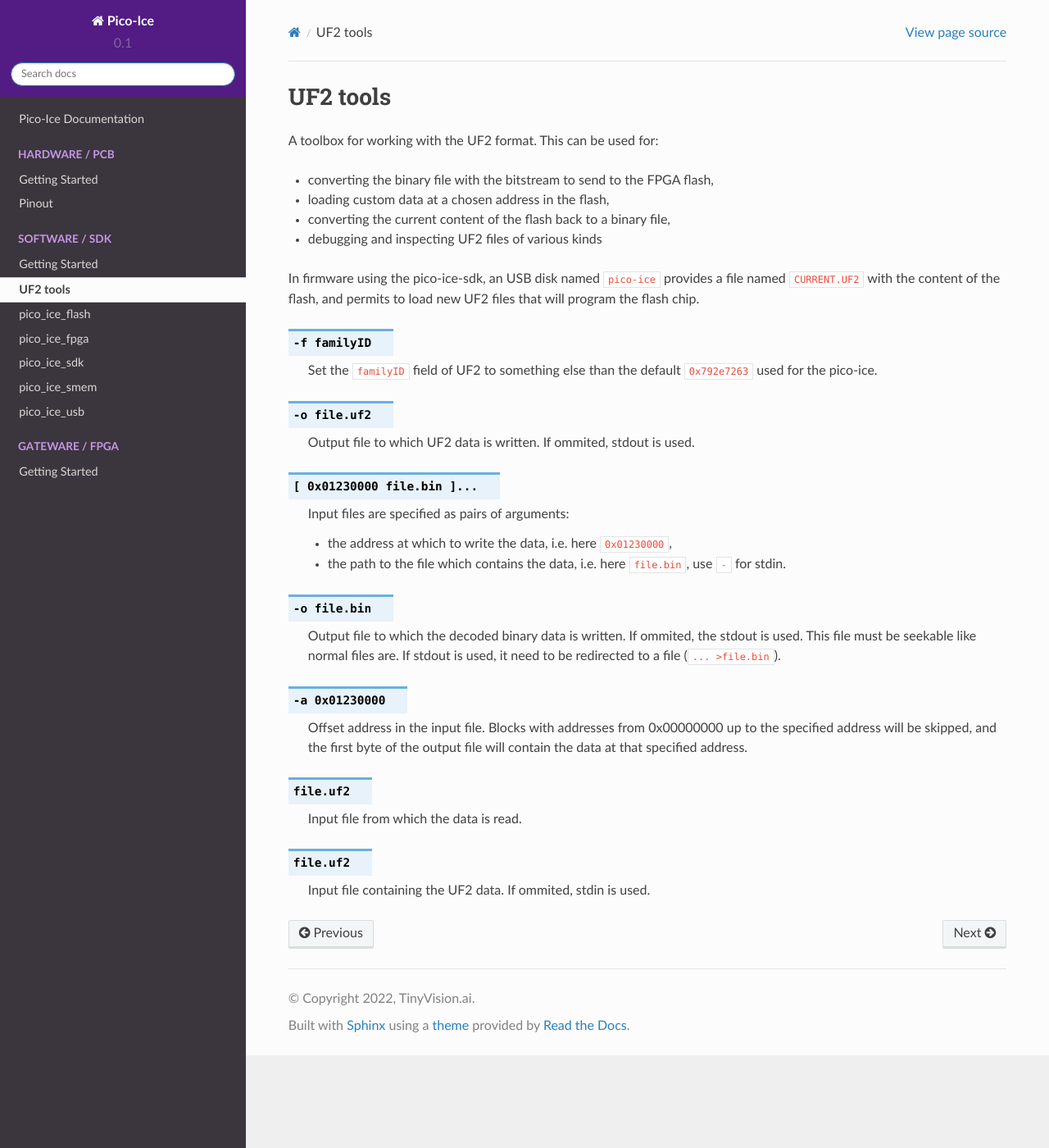
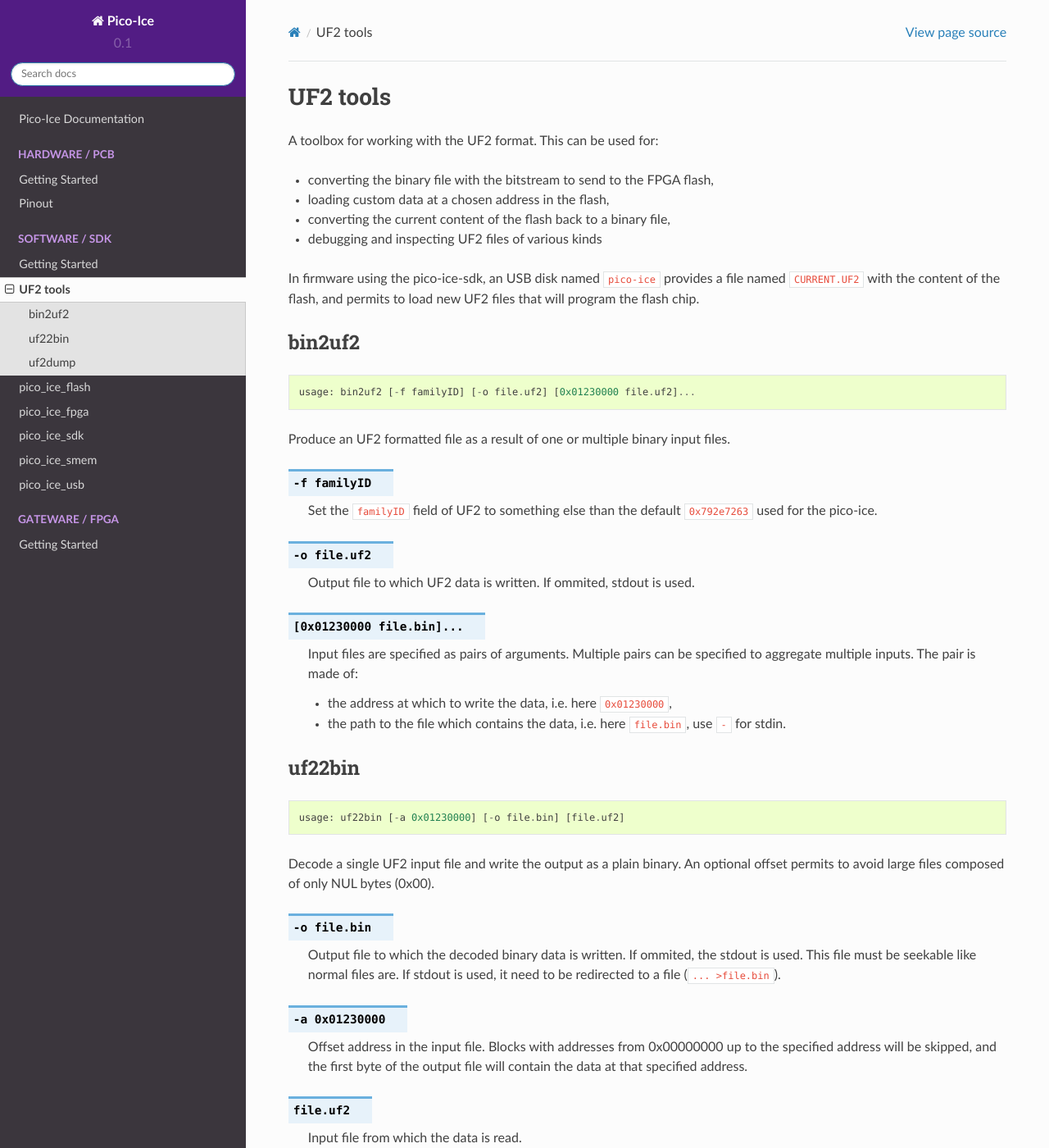
Before and after one commit to tinyvision-ai-inc/pico-ice, a Sphinx documentation site: the page built from Docs/software/uf2-tools.rst, in a window 1280 px wide and 1400 px high. Shown: the whole window at 82% size. Built offline with Sphinx 7.4.7 and the Read the Docs theme 2.0.0, drawn with Linux system fonts in a browser that asks for light colours; some of the changed text lies outside the part shown.

Commit message:
add command-line usage description

```diff
--- a/Docs/software/uf2-tools.rst
+++ b/Docs/software/uf2-tools.rst
@@ -14,9 +14,16 @@
 and permits to load new UF2 files that will program the flash chip.
 
 
+bin2uf2
+-------
+
+.. code::
+
+   usage: bin2uf2 [-f familyID] [-o file.uf2] [0x01230000 file.uf2]...
+
+Produce an UF2 formatted file as a result of one or multiple binary input files.
+
 .. program:: bin2uf2
-
-   Produce an UF2 formatted file as a result of one or multiple binary input files.
 
 .. option:: -f familyID
 
@@ -27,18 +34,27 @@
    Output file to which UF2 data is written.
    If ommited, stdout is used.
 
-.. option:: [ 0x01230000 file.bin ]...
+.. option:: [0x01230000 file.bin]...
 
-   Input files are specified as pairs of arguments:
+   Input files are specified as pairs of arguments.
+   Multiple pairs can be specified to aggregate multiple inputs.
+   The pair is made of:
 
    * the address at which to write the data, i.e. here ``0x01230000``,
    * the path to the file which contains the data, i.e. here ``file.bin``, use ``-`` for stdin.
 
 
+uf22bin
+-------
+
+.. code::
+
+   usage: uf22bin [-a 0x01230000] [-o file.bin] [file.uf2]
+
+Decode a single UF2 input file and write the output as a plain binary.
+An optional offset permits to avoid large files composed of only NUL bytes (0x00).
+
 .. program:: uf22bin
-
-   Decode a single UF2 input file and write the output as a plain binary.
-   An optional offset permits to avoid large files composed of only NUL bytes (0x00).
 
 .. option:: -o file.bin
 
@@ -58,9 +74,16 @@
     Input file from which the data is read.
 
 
+uf2dump
+-------
+
+.. code::
+
+   usage: uf2dump [file.uf2]
+
+Dump the content of an UF2 file as human-readable text for inspection and debugging purposes.
+
 .. program:: uf2dump
-
-   Dump the content of an UF2 file as human-readable text for inspection and debugging purposes.
 
 .. option:: file.uf2
 
```
